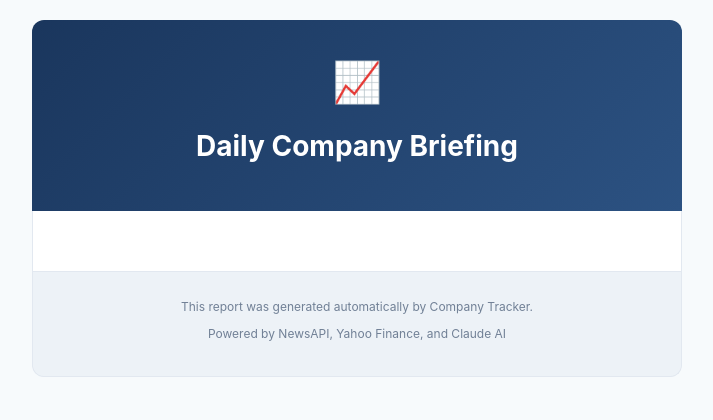
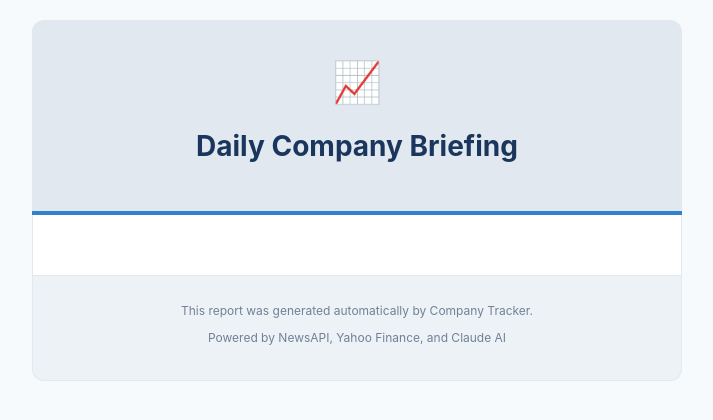
Before and after one commit to seattlekxg/company-tracker, a Python web app: template templates/email_template.html in a window 1280 px wide. Shown: the top 420 px of the page, without its empty margins (283-996 px from the left). Run offline with Jinja, Linux system fonts and the light colour scheme; the template is opened without the code that fills it, so the values that code supplies are empty.

Commit message:
Add Wesco, AFL, WWT and fix email header visibility
- Add Wesco International (WCC) - electrical distribution
- Add AFL Global (private) - fiber optic connectivity
- Add World Wide Technology (private) - IT infrastructure
- Fix email header: dark text on light background for better visibility

Co-Authored-By: Claude Opus 4.5 <noreply@anthropic.com>

```diff
--- a/templates/email_template.html
+++ b/templates/email_template.html
@@ -28,22 +28,24 @@
 
         /* Header */
         .header {
-            background: linear-gradient(135deg, #1a365d 0%, #2c5282 100%);
-            color: white;
+            background: #e2e8f0;
+            color: #1a365d;
             padding: 30px;
             border-radius: 12px 12px 0 0;
             text-align: center;
+            border-bottom: 4px solid #3182ce;
         }
 
         .header h1 {
             font-size: 28px;
             font-weight: 700;
             margin-bottom: 8px;
+            color: #1a365d;
         }
 
         .header .date {
             font-size: 16px;
-            opacity: 0.9;
+            color: #4a5568;
         }
 
         .header .icon {
```
Also changed, not shown: src/config.py (+16 -0 lines).
